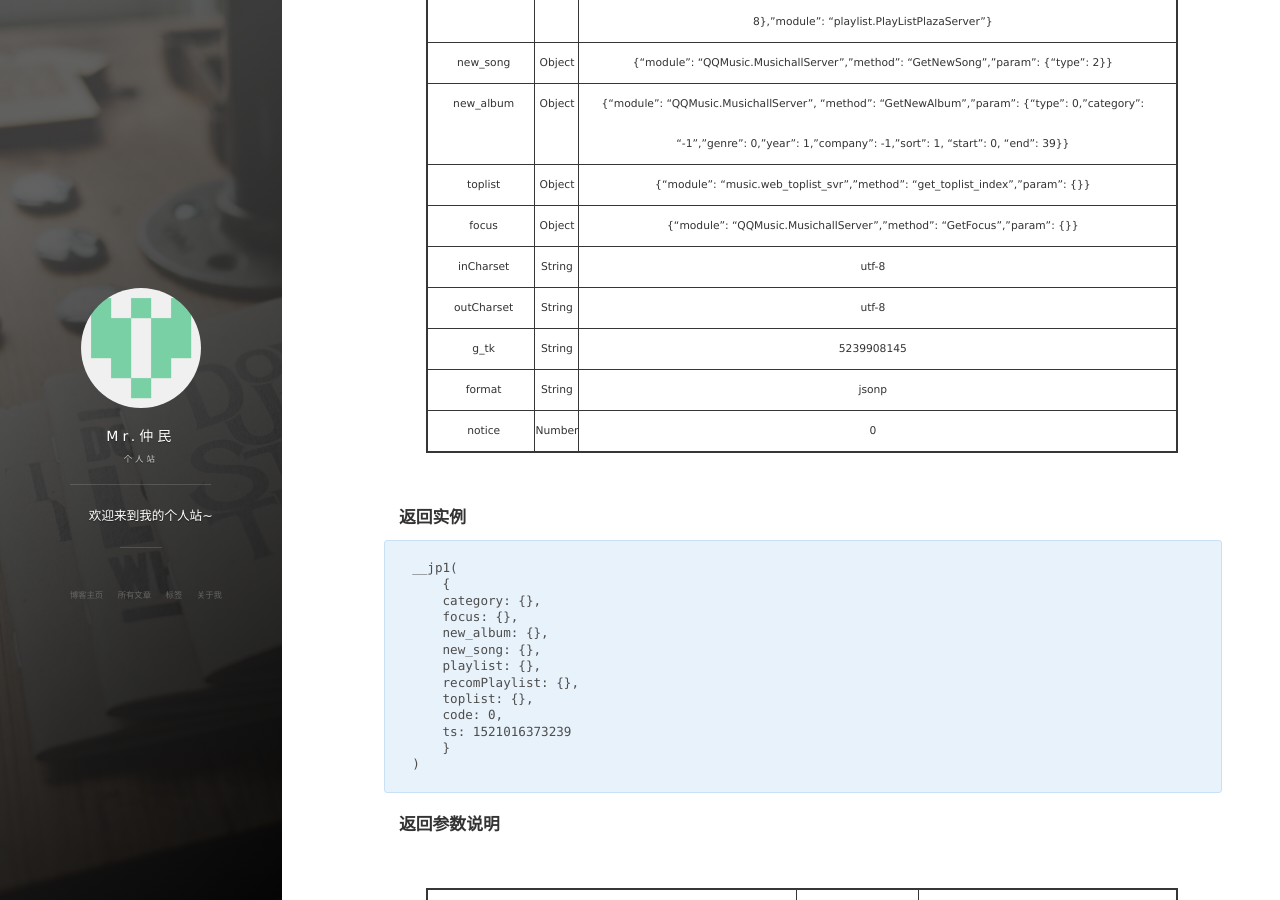
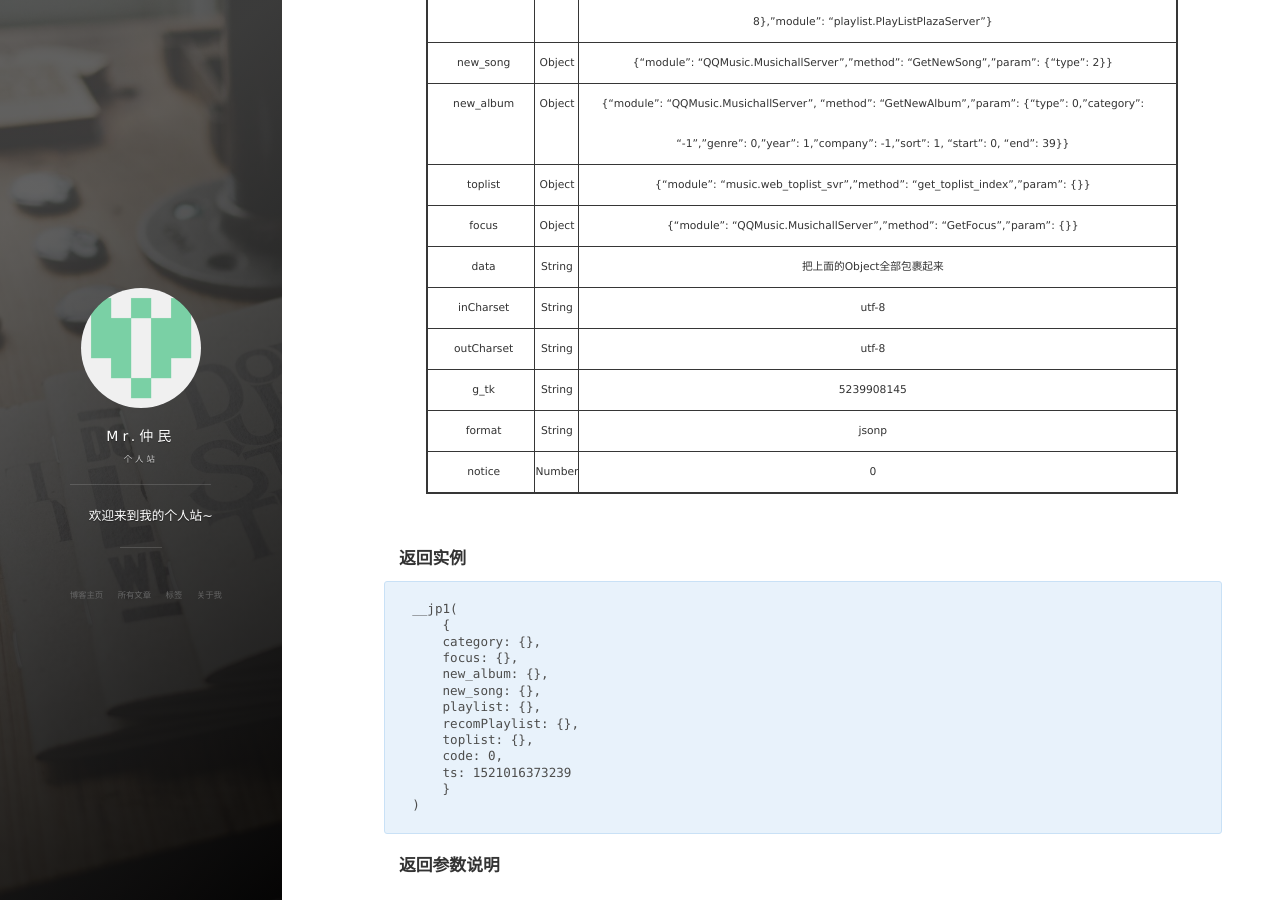
Before and after one commit to qq282126990/qq282126990.github.com, a Jekyll site: the page built from _posts/2018-02-20-20.md, in a window 1280 px wide and 900 px high, scrolled down 767 px. Built offline with Jekyll 4.4.1, drawn with Linux system fonts in a browser that asks for light colours; nearby versions of some CDN libraries.

Commit message:
Update 2018-02-20-20.md

```diff
--- a/_posts/2018-02-20-20.md
+++ b/_posts/2018-02-20-20.md
@@ -33,6 +33,7 @@ https://u.y.qq.com/cgi-bin/musicu.fcg
 |new_album|Object|{"module": "QQMusic.MusichallServer",	"method": "GetNewAlbum","param": {"type": 0,"category": "-1","genre": 0,"year": 1,"company": -1,"sort": 1,	"start": 0,	"end": 39}}|
 |toplist|Object|{"module": "music.web_toplist_svr","method": "get_toplist_index","param": {}}|
 |focus|Object|{"module": "QQMusic.MusichallServer","method": "GetFocus","param": {}}|
+|data|String|把上面的Object全部包裹起来|
 |inCharset|String|utf-8|
 |outCharset|String|utf-8|
 |g_tk|String|5239908145|
```
